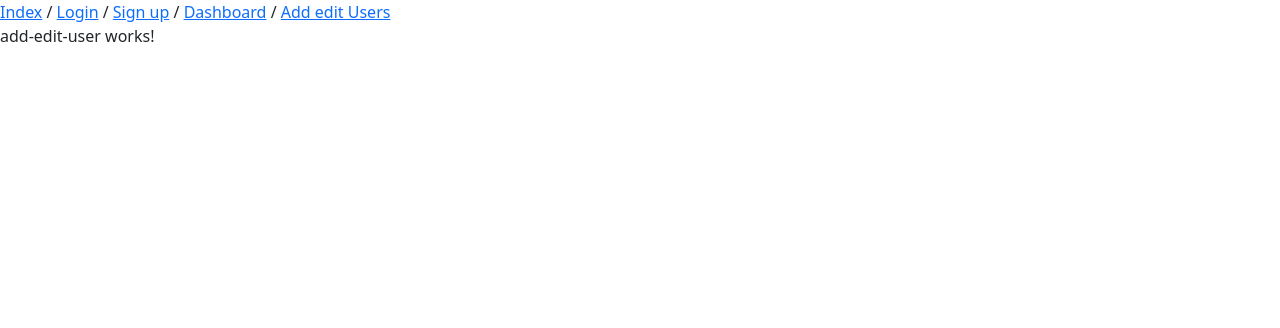
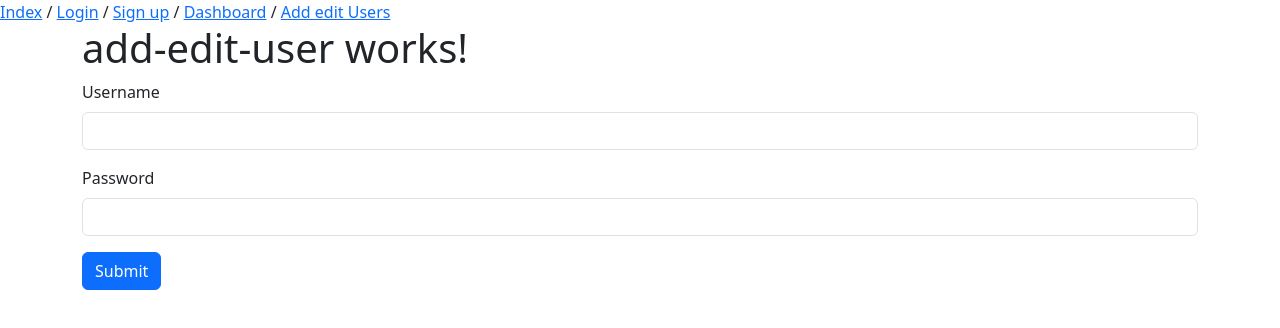
Before and after one commit to Juanse2005/crud, an Angular app in the folder project.front/: page /add-user in a window 1280 px wide. Shown: the top 328 px of the page. Built offline with nearby package versions, Linux system fonts and the light colour scheme.

Commit message:
added userform settings

```diff
--- a/project.front/src/app/app.config.ts
+++ b/project.front/src/app/app.config.ts
@@ -8,5 +8,5 @@ import { provideHttpClient, withFetch } from '@angular/common/http';
 
 export const appConfig: ApplicationConfig = {
   providers: [provideZoneChangeDetection({ eventCoalescing: true }),
-    provideRouter(routes), provideClientHydration(), provideHttpClient(withFetch())]
+  provideRouter(routes), provideClientHydration(), provideHttpClient(withFetch())]
 };
--- a/project.front/src/app/components/add-edit-user/add-edit-user.component.html
+++ b/project.front/src/app/components/add-edit-user/add-edit-user.component.html
@@ -1 +1,15 @@
-<p>add-edit-user works!</p>
+<div class="container">
+    <h1>add-edit-user works!</h1>
+    <form [formGroup]="addUser" (ngSubmit)="add()">
+        <div class="mb-3">
+            <label class="form-label"> Username</label>
+            <input formControlName="username" type="text" class="form-control" id="username">
+        </div>
+        <div class="mb-3">
+            <label class="form-label">Password</label>
+            <input formControlName="password" type="text" class="form-control" id="password">
+        </div>
+        <button type="submit" class="btn btn-primary">Submit</button>
+    </form>
+
+</div>
--- a/project.front/src/app/components/add-edit-user/add-edit-user.component.ts
+++ b/project.front/src/app/components/add-edit-user/add-edit-user.component.ts
@@ -1,12 +1,31 @@
 import { Component } from '@angular/core';
+import { ReactiveFormsModule, FormBuilder, FormGroup, Validators } from '@angular/forms';
+import { usersApi } from '../../interfaces/usersInterface';
 
 @Component({
   selector: 'app-add-edit-user',
   standalone: true,
-  imports: [],
+  imports: [ReactiveFormsModule],
   templateUrl: './add-edit-user.component.html',
-  styleUrl: './add-edit-user.component.css'
+  styleUrls: ['./add-edit-user.component.css']
 })
 export class AddEditUserComponent {
+  addUser: FormGroup;
 
+  constructor(private fb: FormBuilder) {
+    this.addUser = this.fb.group({
+      username: ['', Validators.required],
+      password: ['', Validators.required],
+    });
+  }
+
+  add() {
+    console.log(this.addUser);
+
+    const userApi: usersApi = {
+      username: this.addUser.get('username')?.value,
+      password: this.addUser.get('password')?.value
+    }
+    console.log(userApi)
+  }
 }
--- a/project.front/src/app/components/dashboard/dashboard.component.html
+++ b/project.front/src/app/components/dashboard/dashboard.component.html
@@ -4,7 +4,7 @@
             <h1>Dashboard</h1>
         </div>
         <div class="col-6">
-            <button class="btn btn-primary float-end" [routerLink]="['/add-user']">Agregar nuevo usuario</button>
+            <button class="btn btn-primary float-end" [routerLink]="['/add-user']">Add new user</button>
         </div>
         <table class="table">
             <thead class="table-light">
@@ -33,10 +33,10 @@
                     <td>{{ item.username }}</td>
                     <td>{{ item.password }}</td>
                     <td>
-                        <button class="btn btn-warning float-end">Editar</button>
+                        <button class="btn btn-warning float-end">Edit</button>
                     </td>
                     <td>
-                        <button (click)="deleteUser(item.id)" class="btn btn-danger float-end">Eliminar</button>
+                        <button (click)="deleteUser(item.id)" class="btn btn-danger float-end">Delete</button>
                     </td>
                 </tr>
             </tbody>
--- a/project.front/src/app/components/dashboard/dashboard.component.ts
+++ b/project.front/src/app/components/dashboard/dashboard.component.ts
@@ -33,7 +33,8 @@ export class DashboardComponent implements OnInit {
   }
 
 
-  deleteUser(id: number): void {
+  deleteUser(id?: number): void {
+    if (id !== undefined) {
       this.usersService.deleteData(id).subscribe({
         next: () => {
           this.userList = this.userList.filter(user => user.id !== id);
@@ -42,6 +43,8 @@ export class DashboardComponent implements OnInit {
           console.error('Error al eliminar el usuario', err);
         }
       });
+    } else {
+      console.error('No se proporcionó un ID de usuario');
     }
-
   }
+}
--- a/project.front/src/app/interfaces/usersInterface.ts
+++ b/project.front/src/app/interfaces/usersInterface.ts
@@ -1,5 +1,5 @@
 export interface usersApi {
-    id: number;
+    id?: number;
     username: string;
     password: string;
 }
```
Also changed, not shown: 2 other files (tests, documents, lock files or other folders). Lines whose indentation alone changed are shown as unchanged.
